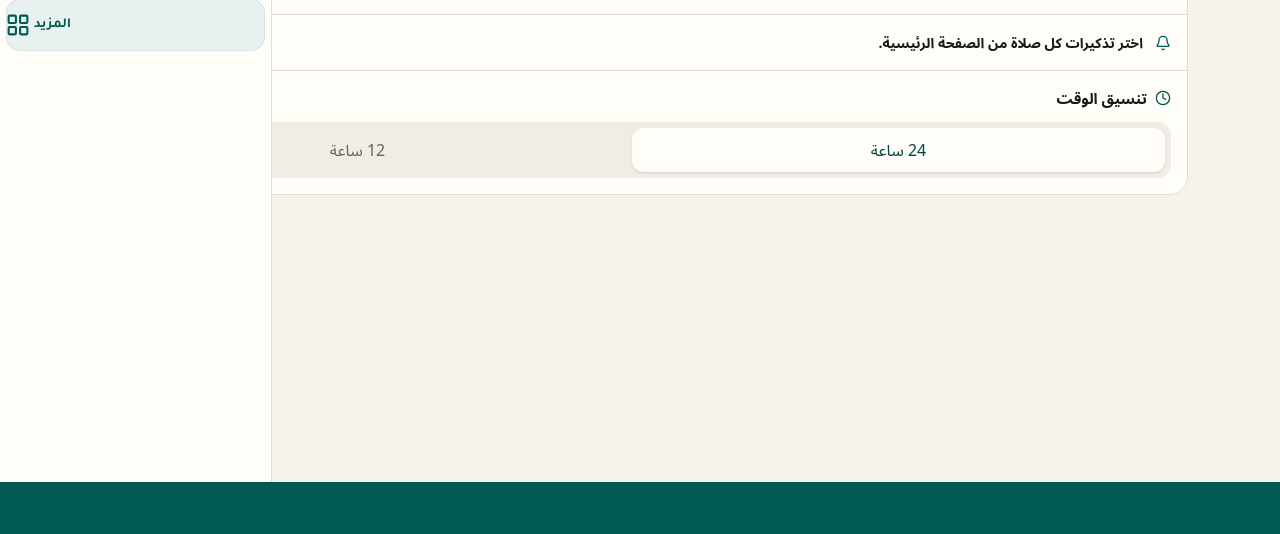
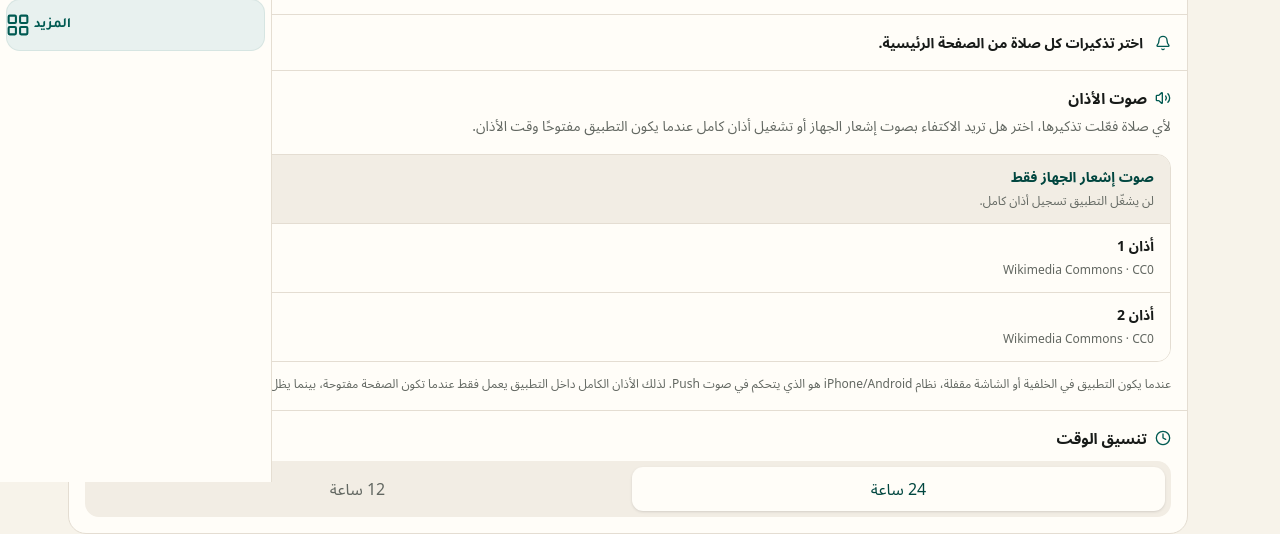
Before and after one commit to ahmedmohameda7222-ship-it/Prayerapp, a Next.js app: page /settings in a window 1280 px wide. Shown: the part 318-852 px from the top of the page. Before the commit the page ends 800 px from the top, so only its background shows below. Built offline with nearby package versions, Linux system fonts and the light colour scheme; no server answers; the database is empty.

Commit message:
feat: add adhan sound selection and preview

```diff
--- a/components/settings/SettingsControls.tsx
+++ b/components/settings/SettingsControls.tsx
@@ -1,21 +1,108 @@
 "use client";
 
 import Link from "next/link";
-import { Bell, ChevronRight, Clock } from "lucide-react";
+import { Bell, Check, ChevronRight, Clock, Play, Square, Volume2 } from "lucide-react";
 import { Button } from "@/components/ui/Button";
 import { useTranslation } from "@/lib/i18n/use-translation";
+import type { Locale } from "@/lib/i18n/types";
+import { ADHAN_SOUNDS, type AdhanSoundId } from "@/lib/adhan-audio";
 import { useTimeFormat } from "@/components/providers/TimeFormatProvider";
 import { useAppPreferences } from "@/components/providers/AppPreferencesProvider";
+import { useAdhanAudio } from "@/components/providers/AdhanAudioProvider";
 
 const timeFormatOptions = [
   { value: "24-hour" as const, labelKey: "settings.24hour" },
   { value: "12-hour" as const, labelKey: "settings.12hour" },
 ];
 
+const ADHAN_COPY: Record<Locale, {
+  title: string;
+  description: string;
+  systemOnly: string;
+  systemOnlyDetail: string;
+  sound1: string;
+  sound2: string;
+  preview: string;
+  stop: string;
+  selected: string;
+  foregroundNote: string;
+  blocked: string;
+  error: string;
+  source: string;
+}> = {
+  ar: {
+    title: "صوت الأذان",
+    description: "لأي صلاة فعّلت تذكيرها، اختر هل تريد الاكتفاء بصوت إشعار الجهاز أو تشغيل أذان كامل عندما يكون التطبيق مفتوحًا وقت الأذان.",
+    systemOnly: "صوت إشعار الجهاز فقط",
+    systemOnlyDetail: "لن يشغّل التطبيق تسجيل أذان كامل.",
+    sound1: "أذان 1",
+    sound2: "أذان 2",
+    preview: "معاينة",
+    stop: "إيقاف",
+    selected: "محدد",
+    foregroundNote: "عندما يكون التطبيق في الخلفية أو الشاشة مقفلة، نظام iPhone/Android هو الذي يتحكم في صوت Push. لذلك الأذان الكامل داخل التطبيق يعمل فقط عندما تكون الصفحة مفتوحة، بينما يظل إشعار موعد الأذان يصل بصوت الجهاز.",
+    blocked: "المتصفح منع تشغيل الصوت تلقائيًا. اضغط «معاينة» مرة واحدة على هذا الجهاز ثم اترك الصوت المختار مفعّلًا.",
+    error: "تعذر تشغيل تسجيل الأذان. تحقق من الاتصال وحاول المعاينة مرة أخرى.",
+    source: "المصدر",
+  },
+  en: {
+    title: "Adhan sound",
+    description: "For prayers with reminders enabled, choose between the device notification sound only or a full Adhan while the app is open at Adhan time.",
+    systemOnly: "Device notification sound only",
+    systemOnlyDetail: "The app will not play a full Adhan recording.",
+    sound1: "Adhan 1",
+    sound2: "Adhan 2",
+    preview: "Preview",
+    stop: "Stop",
+    selected: "Selected",
+    foregroundNote: "When the app is in the background or the screen is locked, iPhone/Android controls Web Push sound. Full in-app Adhan therefore plays only while the page is open; the Adhan-time push still arrives using the device notification sound.",
+    blocked: "The browser blocked automatic audio. Tap Preview once on this device, then leave your preferred Adhan selected.",
+    error: "The Adhan recording could not be played. Check the connection and try Preview again.",
+    source: "Source",
+  },
+  de: {
+    title: "Adhan-Ton",
+    description: "Für Gebete mit aktivierter Erinnerung kannst du nur den Geräte-Benachrichtigungston verwenden oder bei geöffneter App zur Adhan-Zeit einen vollständigen Adhan abspielen.",
+    systemOnly: "Nur Geräte-Benachrichtigungston",
+    systemOnlyDetail: "Die App spielt keine vollständige Adhan-Aufnahme ab.",
+    sound1: "Adhan 1",
+    sound2: "Adhan 2",
+    preview: "Vorschau",
+    stop: "Stoppen",
+    selected: "Ausgewählt",
+    foregroundNote: "Wenn die App im Hintergrund ist oder der Bildschirm gesperrt ist, steuert iPhone/Android den Web-Push-Ton. Der vollständige Adhan wird daher nur bei geöffneter Seite abgespielt; die Adhan-Benachrichtigung kommt weiterhin mit dem Geräteton.",
+    blocked: "Der Browser hat die automatische Audiowiedergabe blockiert. Tippe einmal auf Vorschau und lasse anschließend deinen bevorzugten Adhan ausgewählt.",
+    error: "Die Adhan-Aufnahme konnte nicht abgespielt werden. Prüfe die Verbindung und versuche die Vorschau erneut.",
+    source: "Quelle",
+  },
+  tr: {
+    title: "Ezan sesi",
+    description: "Hatırlatıcısı açık namazlar için yalnızca cihaz bildirim sesini kullanabilir veya ezan vaktinde uygulama açıksa tam ezan çalmasını seçebilirsiniz.",
+    systemOnly: "Yalnızca cihaz bildirim sesi",
+    systemOnlyDetail: "Uygulama tam ezan kaydı çalmayacak.",
+    sound1: "Ezan 1",
+    sound2: "Ezan 2",
+    preview: "Dinle",
+    stop: "Durdur",
+    selected: "Seçili",
+    foregroundNote: "Uygulama arka plandayken veya ekran kilitliyken Web Push sesini iPhone/Android yönetir. Bu nedenle tam ezan yalnızca sayfa açıkken çalar; ezan vakti bildirimi cihazın bildirim sesiyle gelmeye devam eder.",
+    blocked: "Tarayıcı otomatik sesi engelledi. Bu cihazda bir kez Dinle düğmesine dokunun ve tercih ettiğiniz ezanı seçili bırakın.",
+    error: "Ezan kaydı oynatılamadı. Bağlantıyı kontrol edip tekrar deneyin.",
+    source: "Kaynak",
+  },
+};
+
+function soundName(soundId: AdhanSoundId, copy: typeof ADHAN_COPY[Locale]) {
+  if (soundId === "system-only") return copy.systemOnly;
+  return soundId === "adhan-1" ? copy.sound1 : copy.sound2;
+}
+
 export function SettingsControls() {
-  const { t } = useTranslation();
+  const { t, locale } = useTranslation();
+  const copy = ADHAN_COPY[locale];
   const { timeFormat, setTimeFormat } = useTimeFormat();
   const { pushStatus, busy, enableNotifications, disableNotifications } = useAppPreferences();
+  const { soundId, playbackStatus, activeSoundId, setSoundId, previewSound, stopAudio } = useAdhanAudio();
 
   const statusKey = {
     checking: "settings.pushChecking",
@@ -52,6 +139,60 @@ export function SettingsControls() {
         <ChevronRight className="h-4 w-4 shrink-0 text-[var(--app-text-secondary)] rtl:rotate-180" aria-hidden="true" />
       </Link>
 
+      <section className="settings-section" data-testid="adhan-audio-settings">
+        <h2 className="flex items-center gap-2">
+          <Volume2 className="h-4 w-4 text-[var(--app-brand)]" aria-hidden="true" />
+          {copy.title}
+        </h2>
+        <p className="mt-1 text-sm leading-6">{copy.description}</p>
+
+        <div className="mt-4 overflow-hidden rounded-[14px] border border-[var(--app-divider)]">
+          {ADHAN_SOUNDS.map((sound, index) => {
+            const selected = sound.id === soundId;
+            const playing = playbackStatus === "playing" && activeSoundId === sound.id;
+            return (
+              <div key={sound.id} className={`flex items-stretch bg-[var(--app-surface)] ${index ? "border-t border-[var(--app-divider)]" : ""}`}>
+                <button
+                  type="button"
+                  aria-pressed={selected}
+                  onClick={() => setSoundId(sound.id)}
+                  className={`min-h-[66px] min-w-0 flex-1 px-4 py-3 text-start ${selected ? "bg-[var(--app-surface-soft)]" : ""}`}
+                >
+                  <span className="flex items-center gap-2">
+                    <span className={`min-w-0 flex-1 text-sm font-bold ${selected ? "text-[var(--app-brand-strong)]" : "text-[var(--app-text)]"}`}>{soundName(sound.id, copy)}</span>
+                    {sound.durationLabel ? <span dir="ltr" className="text-xs font-semibold text-[var(--app-text-secondary)]">{sound.durationLabel}</span> : null}
+                    {selected ? <Check className="h-4 w-4 shrink-0 text-[var(--app-brand)]" aria-label={copy.selected} /> : null}
+                  </span>
+                  <span className="mt-1 block text-xs leading-5 text-[var(--app-text-secondary)]">
+                    {sound.id === "system-only" ? copy.systemOnlyDetail : sound.sourceLabel}
+                  </span>
+                </button>
+
+                {sound.id !== "system-only" ? (
+                  <button
+                    type="button"
+                    aria-label={`${playing ? copy.stop : copy.preview}: ${soundName(sound.id, copy)}`}
+                    onClick={() => playing ? stopAudio() : void previewSound(sound.id)}
+                    className="grid w-14 shrink-0 place-items-center border-s border-[var(--app-divider)] text-[var(--app-brand)]"
+                  >
+                    {playing ? <Square className="h-4 w-4 fill-current" aria-hidden="true" /> : <Play className="h-5 w-5 fill-current" aria-hidden="true" />}
+                  </button>
+                ) : null}
+              </div>
+            );
+          })}
+        </div>
+
+        {playbackStatus === "blocked" ? <p role="alert" className="mt-3 rounded-[12px] bg-amber-50 p-3 text-xs font-semibold leading-5 text-amber-900">{copy.blocked}</p> : null}
+        {playbackStatus === "error" ? <p role="alert" className="mt-3 rounded-[12px] bg-red-50 p-3 text-xs font-semibold leading-5 text-red-800">{copy.error}</p> : null}
+        <p className="mt-3 text-xs leading-5 text-[var(--app-text-secondary)]">{copy.foregroundNote}</p>
+        {soundId !== "system-only" ? (
+          <p className="mt-2 text-[11px] leading-5 text-[var(--app-text-secondary)]">
+            {copy.source}: <a href={ADHAN_SOUNDS.find((sound) => sound.id === soundId)?.sourceUrl || "#"} target="_blank" rel="noreferrer" className="font-semibold text-[var(--app-brand-strong)] underline underline-offset-2">{ADHAN_SOUNDS.find((sound) => sound.id === soundId)?.sourceLabel}</a>
+          </p>
+        ) : null}
+      </section>
+
       <section className="settings-section">
         <h2 className="flex items-center gap-2">
           <Clock className="h-4 w-4 text-[var(--app-brand)]" aria-hidden="true" />
```
